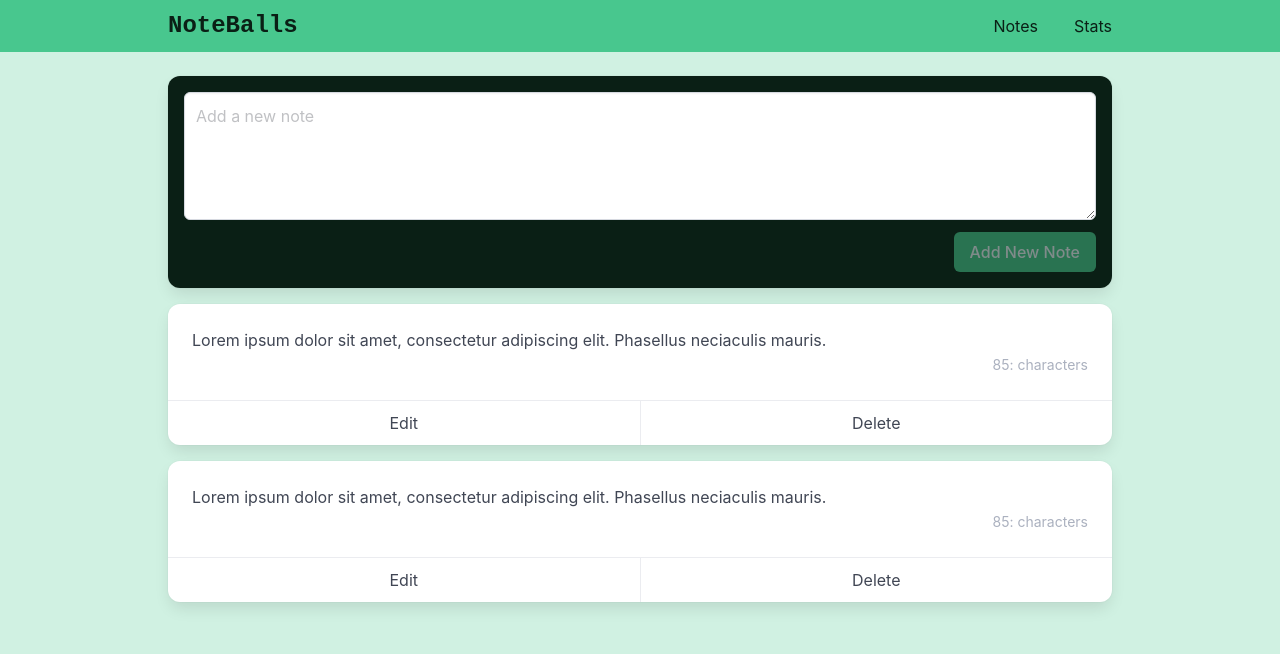
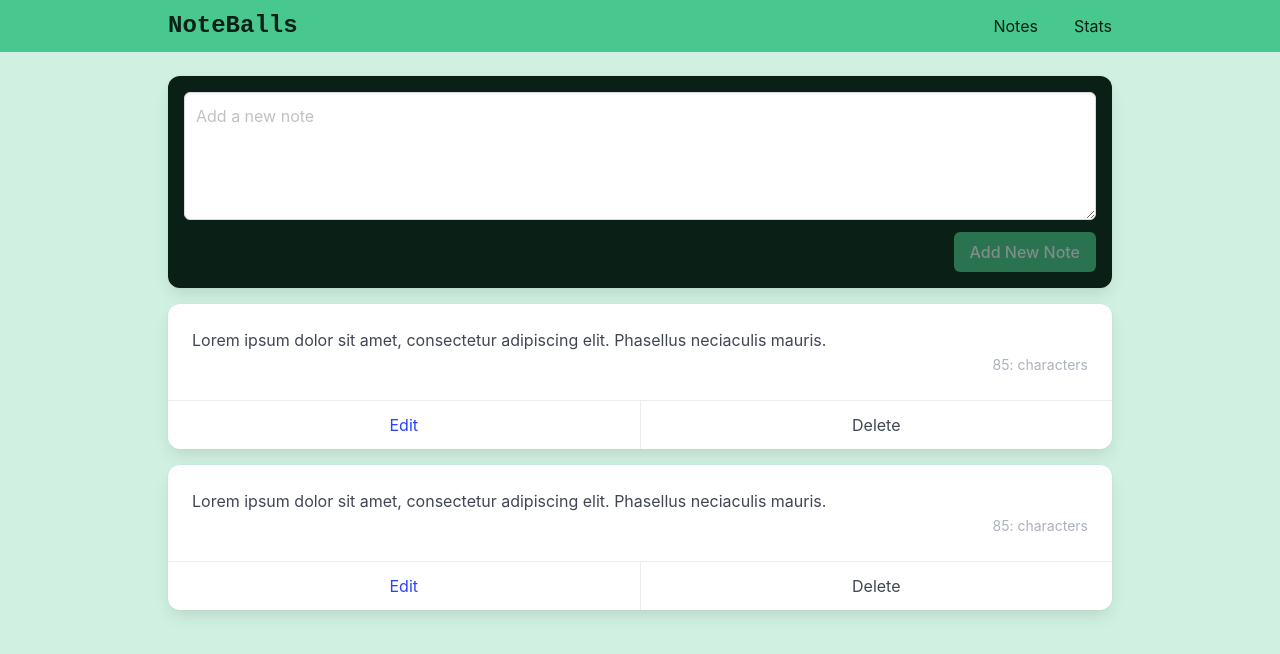
Before and after one commit to Sidone12/NoteBalls, a Vue app: page / in a window 1280 px wide. Shown: the top 654 px of the page. Built offline with nearby package versions, Linux system fonts and the light colour scheme.

Commit message:
refactor: update Note and NoteForm components to use store for note management and improve UI

```diff
--- a/src/components/Note.vue
+++ b/src/components/Note.vue
@@ -4,27 +4,27 @@
             <div class="content">
                 {{ note.content }}
                 <div class="has-text-right has-text-grey-light">
-                   <small>{{ characterLength }}</small>
+                    <small>{{ characterLength }}</small>
                 </div>
             </div>
         </div>
         <footer class="card-footer">
-            <button class="card-footer-item">Edit</button>
-            <button @click="handleDeleteNote" class="card-footer-item">Delete</button>
+            <RouterLink class="card-footer-item" :to="`/editNote/${note.id}`">Edit</RouterLink>
+            <button @click="deleteNote(note.id)" class="card-footer-item">Delete</button>
         </footer>
     </div>
 </template>
 
 <script lang="ts" setup>
 import { computed } from 'vue';
-import { NoteType } from '@/types';
+import type { NoteType } from '@/types';
+import { useStoreNotes } from '@/stores/storeNotes';
+import { RouterLink } from 'vue-router';
+
+const storeNotes = useStoreNotes();
 
 const props = defineProps<{
     note: NoteType;
-}>();
-
-const emit = defineEmits<{
-    (e: 'delete-note', id: number): void;
 }>();
 
 const characterLength = computed(() => {
@@ -33,8 +33,8 @@ const characterLength = computed(() => {
     return `${length}: ${description}`;
 });
 
-const handleDeleteNote = () => {
-    emit('delete-note', props.note.id);
+const deleteNote = (id: number) => {
+    storeNotes.removeNote(id);
 };
 </script>
 
--- a/src/components/NoteForm.vue
+++ b/src/components/NoteForm.vue
@@ -8,8 +8,9 @@
 
         <div class="field is-grouped is-grouped-right">
             <div class="control">
-                <button :disabled="!isNoteValid" @click="addNote" class="button is-link has-background-success">Add New
-                    Note</button>
+                <button :disabled="!isNoteValid" @click="addNote" class="button is-link has-background-success">
+                    Add New Note
+                </button>
             </div>
         </div>
     </div>
@@ -17,11 +18,10 @@
 
 <script lang="ts" setup>
 import { ref, computed } from 'vue';
-import { NoteType } from '@/types';
+import type { NoteType } from '@/types';
+import { useStoreNotes } from '@/stores/storeNotes';
 
-const emit = defineEmits<{
-    (e: 'add-note', note: NoteType): void;
-}>();
+const storeNotes = useStoreNotes();
 
 
 const newNote = ref('');
@@ -30,10 +30,11 @@ const focusInput = () => {
     noteInput.value?.focus();
 };
 
-
 const isNoteValid = computed(() => {
     return newNote.value.trim() !== '';
 });
+
+
 
 const addNote = () => {
     if (!isNoteValid.value) return;
@@ -42,14 +43,8 @@ const addNote = () => {
         id: Date.now(),
         content: newNote.value.trim(),
     };
-
-    emit('add-note', note);
+    storeNotes.addNote(note);
+    focusInput();
     newNote.value = '';
 };
-
-defineExpose({ focusInput });
 </script>
-
-<style>
-
-</style>
--- a/src/views/ViewNotes.vue
+++ b/src/views/ViewNotes.vue
@@ -1,40 +1,14 @@
 <template>
     <div class="notes">
-        <NoteForm ref="noteFormRef" @add-note="addNote" />
-        <Note v-for="note in notes" :key="note.id" :note="note" @delete-note="deleteNote" />
+        <NoteForm />
+        <Note v-for="note in storeNotes.notes" :key="note.id" :note="note" />
     </div>
 </template>
 
 <script lang="ts" setup>
 import NoteForm from '@/components/NoteForm.vue';
 import Note from '@/components/Note.vue';
-import { ref } from 'vue';
-import { NoteType } from '@/types';
+import { useStoreNotes } from '@/stores/storeNotes';
 
-
-const notes = ref<NoteType[]>([{
-        id: 1,
-        content: 'Lorem ipsum dolor sit amet, consectetur adipiscing elit. Phasellus neciaculis mauris.'
-    },
-    {
-        id: 2,
-        content: 'Lorem ipsum dolor sit amet, consectetur adipiscing elit. Phasellus neciaculis mauris.'
-    },
-]);
-
-const noteFormRef = ref<InstanceType<typeof NoteForm> | null>(null);
-
-const addNote = (note: NoteType) => {
-    notes.value.unshift(note);
-    noteFormRef.value?.focusInput();
-};
-
-const deleteNote = (id: number) => {
-    notes.value = notes.value.filter(note => note.id !== id);
-};
+const storeNotes = useStoreNotes();
 </script>
-
-
-<style>
-
-</style>
```
